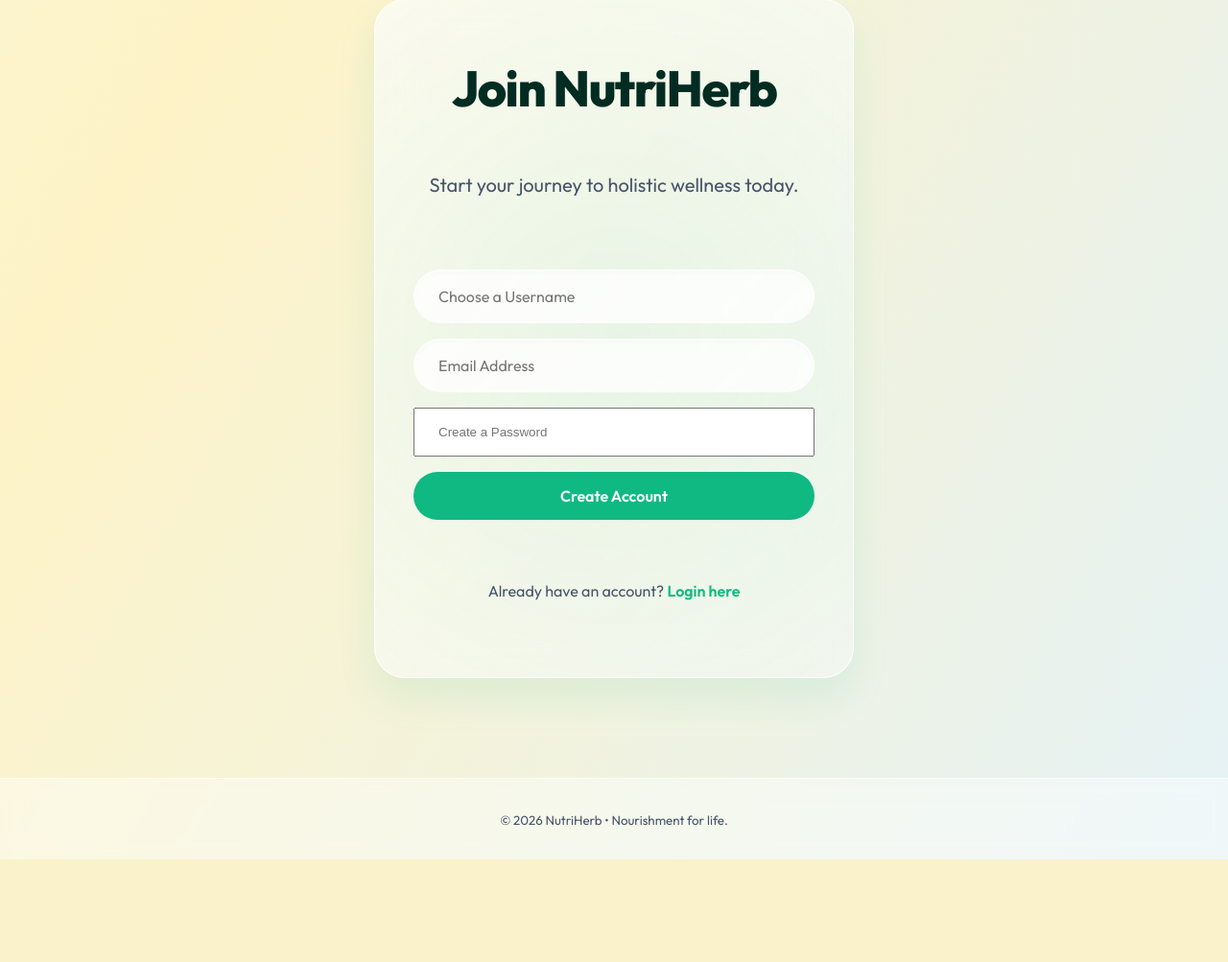
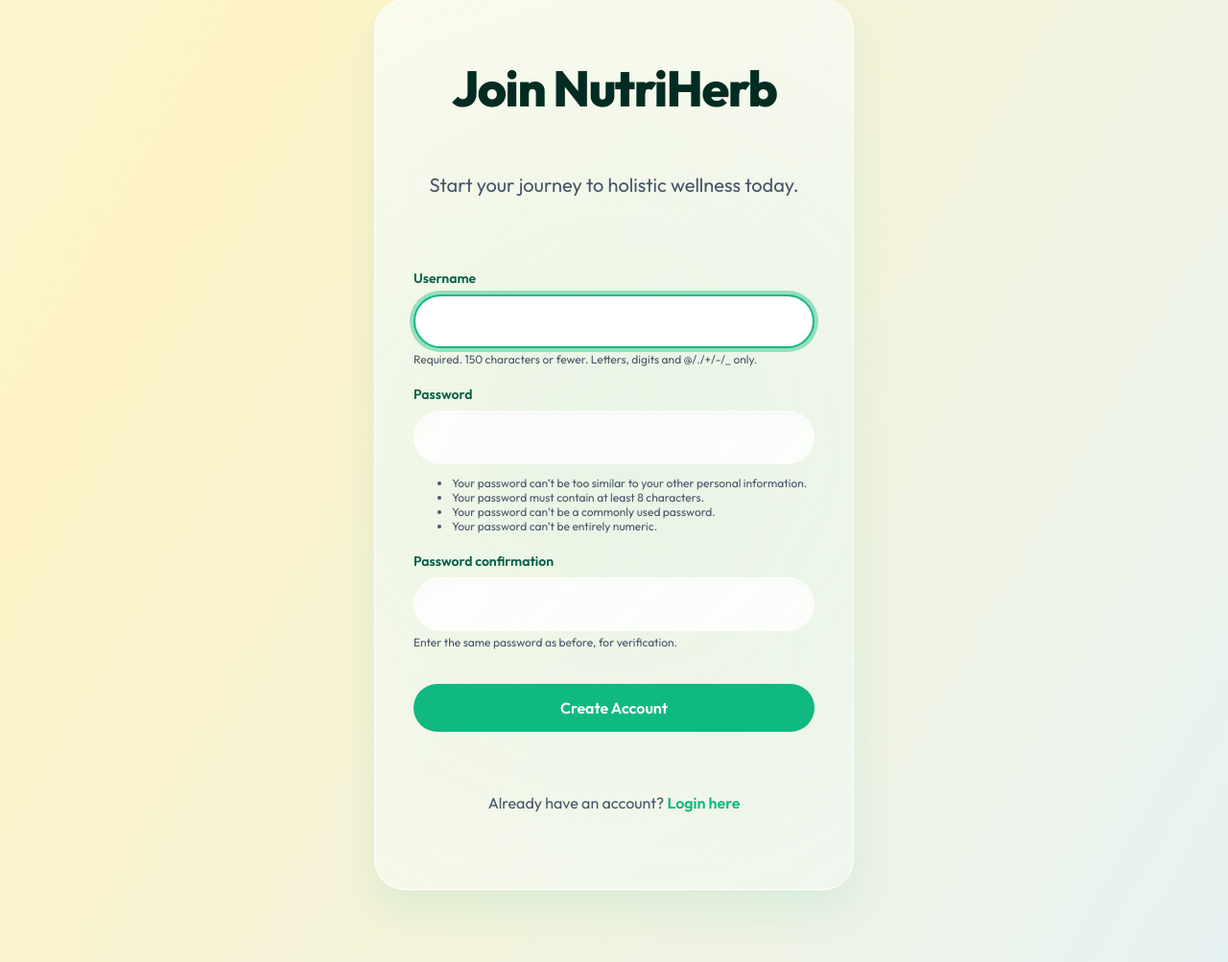
Before and after one commit to Lokesh19-PP/Nutriherb, a Django app: page /signup/ in a window 1280 px wide. Shown: the part 110-1113 px from the top of the page at 96% size. Before the commit the page ends 1006 px from the top, so only its background shows below. Run offline with Django 5.2, Linux system fonts and the light colour scheme.

Commit message:
fix: Make Login and Registration fully functional and styled

```diff
--- a/nutriherb/nutriherb/settings.py
+++ b/nutriherb/nutriherb/settings.py
@@ -123,3 +123,6 @@ STATICFILES_DIRS = [BASE_DIR / 'static']
 # https://docs.djangoproject.com/en/5.2/ref/settings/#default-auto-field
 
 DEFAULT_AUTO_FIELD = 'django.db.models.BigAutoField'
+
+LOGIN_REDIRECT_URL = 'home'
+LOGOUT_REDIRECT_URL = 'home'
--- a/nutriherb/static/css/styles.css
+++ b/nutriherb/static/css/styles.css
@@ -135,13 +135,19 @@ button:active, .btn:active { transform: translateY(0); box-shadow: none; }
 .chip:hover { background: #fff; border-color: var(--accent); }
 .chip.active { background: var(--accent); color: #fff; border-color: var(--accent); }
 
-input[type="text"], input[type="search"], input[type="email"] {
+input[type="text"], input[type="search"], input[type="email"], input[type="password"], textarea {
   width: 100%; background: rgba(255, 255, 255, 0.8); color: var(--fg);
   border: 2px solid transparent; border-radius: 99px; padding: 16px 24px;
   outline: none; transition: all 0.3s ease; font-size: 16px; font-family: 'Outfit';
   box-shadow: inset 0 2px 4px rgba(0,0,0,0.02);
 }
-input:focus { border-color: var(--accent); background: #fff; box-shadow: 0 0 0 4px var(--accent-glow); }
+input:focus, textarea:focus { border-color: var(--accent); background: #fff; box-shadow: 0 0 0 4px var(--accent-glow); }
+
+.form-group { margin-bottom: 20px; text-align: left; }
+.form-group label { display: block; margin-bottom: 8px; font-weight: 600; color: #065f46; font-size: 14px; }
+.form-group .help-text { font-size: 12px; color: var(--muted); margin-top: 4px; display: block; }
+.form-group .error-text { color: #dc2626; font-size: 12px; margin-top: 4px; display: block; font-weight: 500;}
+ul.errorlist { list-style: none; padding: 0; margin: 0 0 16px 0; color: #dc2626; font-size: 14px; font-weight: 600; }
 
 .search { margin: 16px 0 24px; }
 .chips { display: flex; flex-wrap: wrap; gap: 12px; margin-bottom: 24px; }
--- a/nutriherb/templates/signup.html
+++ b/nutriherb/templates/signup.html
@@ -5,12 +5,26 @@
     <h2 class="hero-title">Join NutriHerb</h2>
     <p class="hero-sub" style="margin-top:16px;">Start your journey to holistic wellness today.</p>
 
-    <form method="post" style="margin-top: 32px; display: flex; flex-direction: column; gap: 16px;">
+    <form method="post" style="margin-top: 32px;">
         {% csrf_token %}
-        <input type="text" name="username" placeholder="Choose a Username" required style="padding: 16px 24px;">
-        <input type="email" name="email" placeholder="Email Address" required style="padding: 16px 24px;">
-        <input type="password" name="password" placeholder="Create a Password" required style="padding: 16px 24px;">
-        <button type="submit" class="btn" style="width: 100%;">Create Account</button>
+        {% if form.non_field_errors %}
+          <div class="error-text" style="margin-bottom: 16px;">{{ form.non_field_errors }}</div>
+        {% endif %}
+
+        {% for field in form %}
+          <div class="form-group">
+            <label for="{{ field.id_for_label }}">{{ field.label }}</label>
+            {{ field }}
+            {% if field.help_text %}
+              <small class="help-text">{{ field.help_text|safe }}</small>
+            {% endif %}
+            {% for error in field.errors %}
+              <small class="error-text">{{ error }}</small>
+            {% endfor %}
+          </div>
+        {% endfor %}
+
+        <button type="submit" class="btn" style="width: 100%; margin-top: 16px;">Create Account</button>
     </form>
     <p class="muted" style="margin-top: 24px;">Already have an account? <a href="/login/" style="color: var(--accent); text-decoration: none; font-weight: 600;">Login here</a></p>
 </div>
```
Also changed, not shown: nutriherb/templates/login.html (+19 -4 lines).
